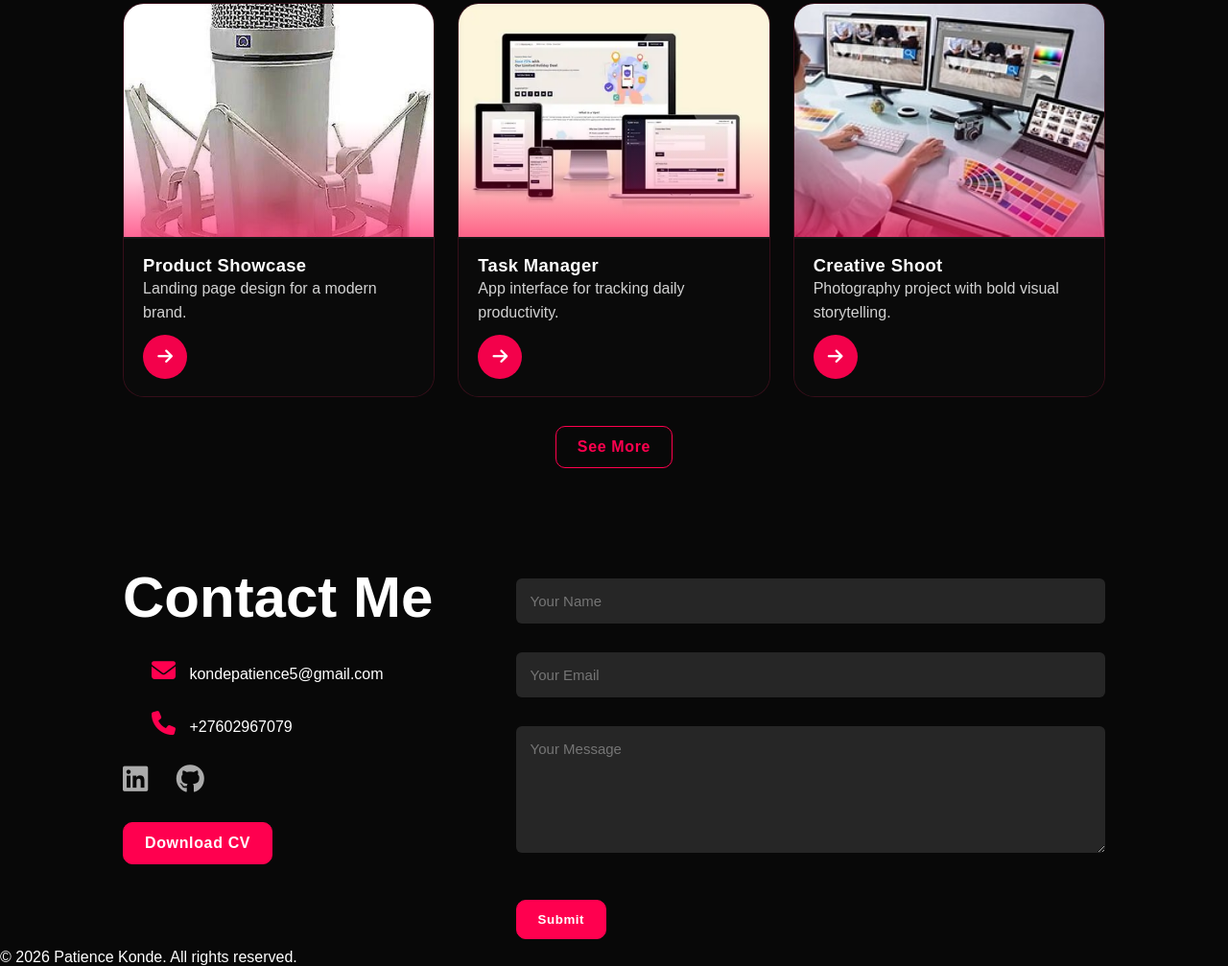
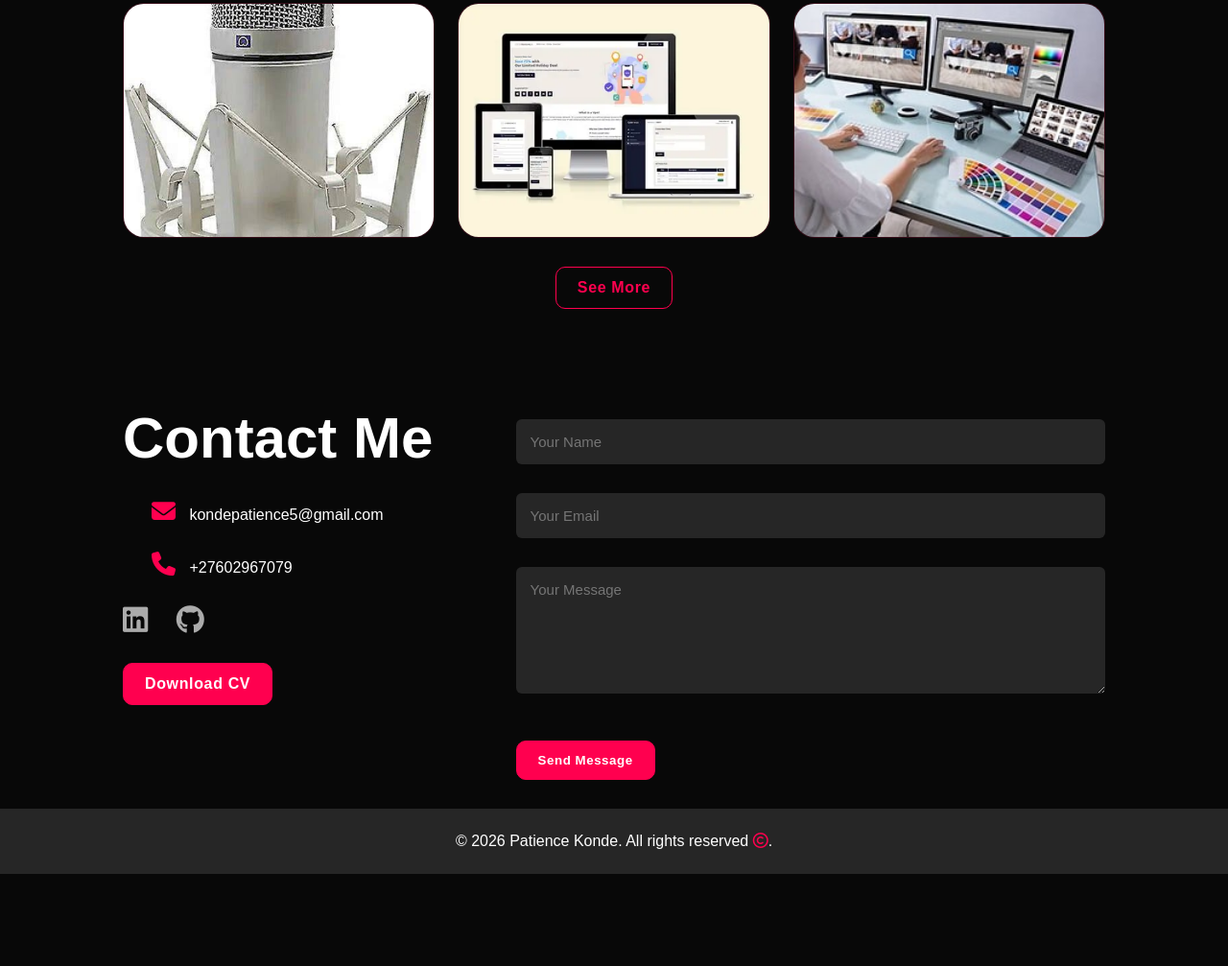
Before and after one commit to patience-konde/CDV05_PATKON25559_PTO2508_A_Patience-Konde_CDV05, a plain HTML site: page index.html in a window 1280 px wide. Shown: the part 2230-3237 px from the top of the page at 96% size. After the commit the page ends 3141 px from the top, so only its background shows below. Drawn offline with Linux system fonts and the light colour scheme.

Commit message:
added profile and footer

```diff
--- a/index.html
+++ b/index.html
@@ -211,14 +211,14 @@
                         <input type="text" name="name" placeholder="Your Name" required>
                         <input type="email" name="_replyto" placeholder="Your Email" required>
                         <textarea name="message" rows="6" placeholder="Your Message" required></textarea>
-                        <button type="submit" class="btn btn2">Submit</button>
+                        <button type="submit" class="btn btn2">Send Message</button>
                     </form>
                 </div>
                 </div>
             </div>
         </div>
         <div class="copyright">
-            <p>&copy; 2026 Patience Konde. All rights reserved.</p>
+            <p>&copy; 2026 Patience Konde. All rights reserved <i class="fa-regular fa-copyright"></i>.</p>
         </div>
      </div>
 
--- a/styles.css
+++ b/styles.css
@@ -166,8 +166,7 @@ nav ul li a:hover::after{
 }
 
 .portfolio-item{
-    display: flex;
-    flex-direction: column;
+    position: relative;
     overflow: hidden;
     border-radius: 22px;
     border: 1px solid rgba(255, 0, 79, 0.16);
@@ -189,12 +188,15 @@ nav ul li a:hover::after{
 
 .portfolio-half-overlay{
     position: absolute;
-    left: 0;
-    right: 0;
-    top: 50%;
-    bottom: 0;
-    background: linear-gradient(0deg, rgba(255, 0, 79, 0.6), rgba(255, 0, 79, 0.2), transparent);
+    inset: 0;
+    background: rgba(255, 0, 79, 0.55);
+    opacity: 0;
+    transition: opacity 0.35s ease;
     pointer-events: none;
+}
+
+.portfolio-item:hover .portfolio-half-overlay{
+    opacity: 1;
 }
 
 .portfolio-item:hover img{
@@ -202,19 +204,29 @@ nav ul li a:hover::after{
 }
 
 .portfolio-caption{
+    position: absolute;
+    inset: 0;
     display: flex;
     flex-direction: column;
-    justify-content: space-between;
-    gap: 10px;
-    padding: 18px 20px;
-    background: rgba(10, 10, 10, 0.95);
-    border-top: 1px solid rgba(255, 255, 255, 0.06);
-    box-shadow: inset 0 1px 0 rgba(255, 255, 255, 0.04);
+    align-items: center;
+    justify-content: center;
+    gap: 12px;
+    padding: 24px;
+    text-align: center;
+    background: rgba(0, 0, 0, 0.65);
+    opacity: 0;
+    transition: opacity 0.35s ease;
+    pointer-events: none;
+}
+
+.portfolio-item:hover .portfolio-caption{
+    opacity: 1;
+    pointer-events: auto;
 }
 
 .portfolio-info h3{
     margin: 0;
-    font-size: 1.15rem;
+    font-size: 1.25rem;
     color: #ffffff;
     letter-spacing: 0.02em;
 }
@@ -222,7 +234,7 @@ nav ul li a:hover::after{
 .portfolio-info p{
     margin: 0;
     line-height: 1.6;
-    color: rgba(255, 255, 255, 0.82);
+    color: rgba(255, 255, 255, 0.85);
 }
 
 .portfolio-overlay-link{
@@ -435,3 +447,15 @@ form.btn2{
     cursor: pointer;
 
 }
+
+.copyright{
+    width: 100%;
+    text-align: center;
+    padding: 25px 0;
+    background: #262626;
+    font-weight: 300;
+    margin-top: 20px;
+}
+.copyright i{
+    color: #ff004f;
+}
```
Also changed, not shown: images/profile1.jpg (added).
